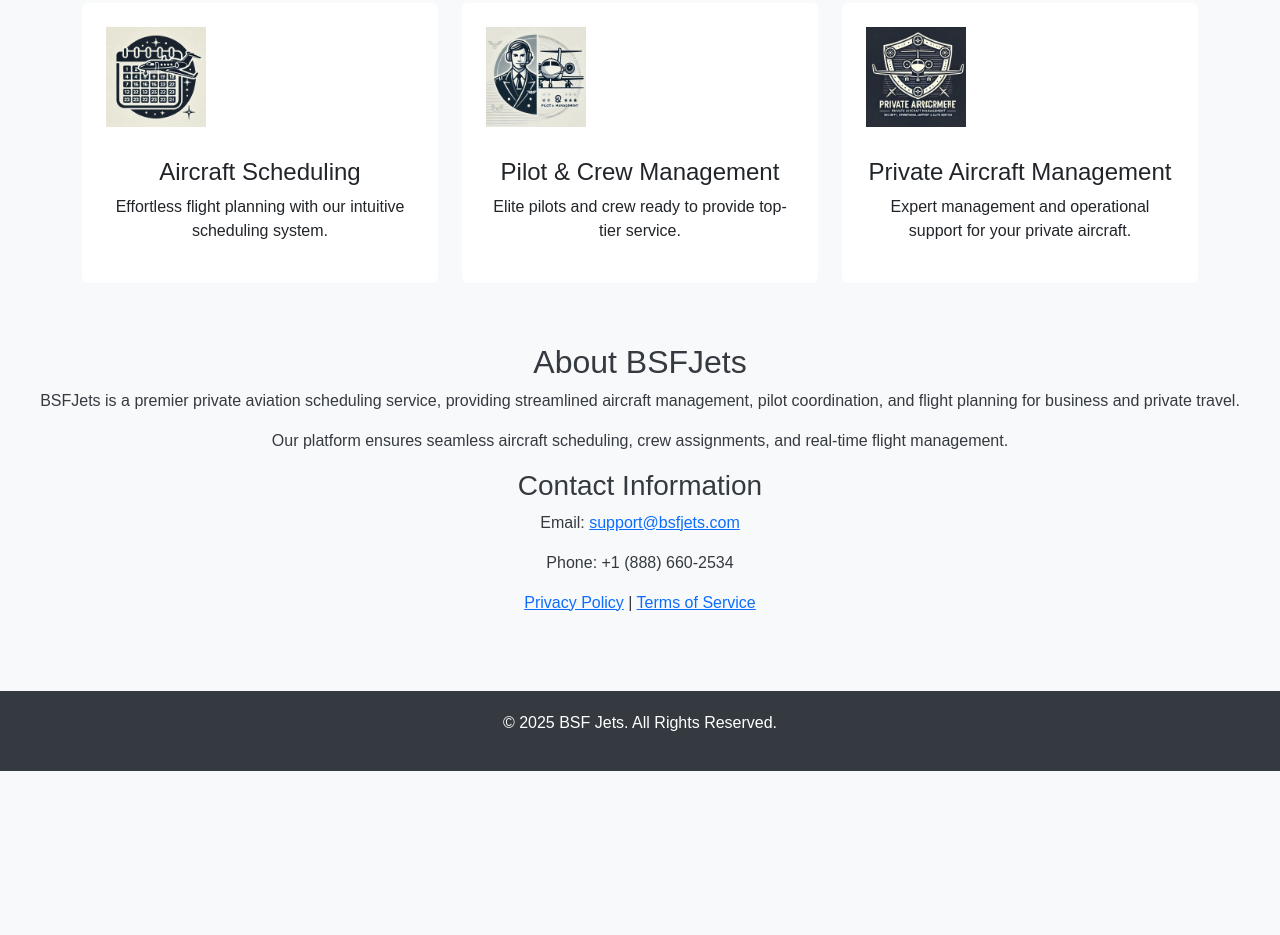
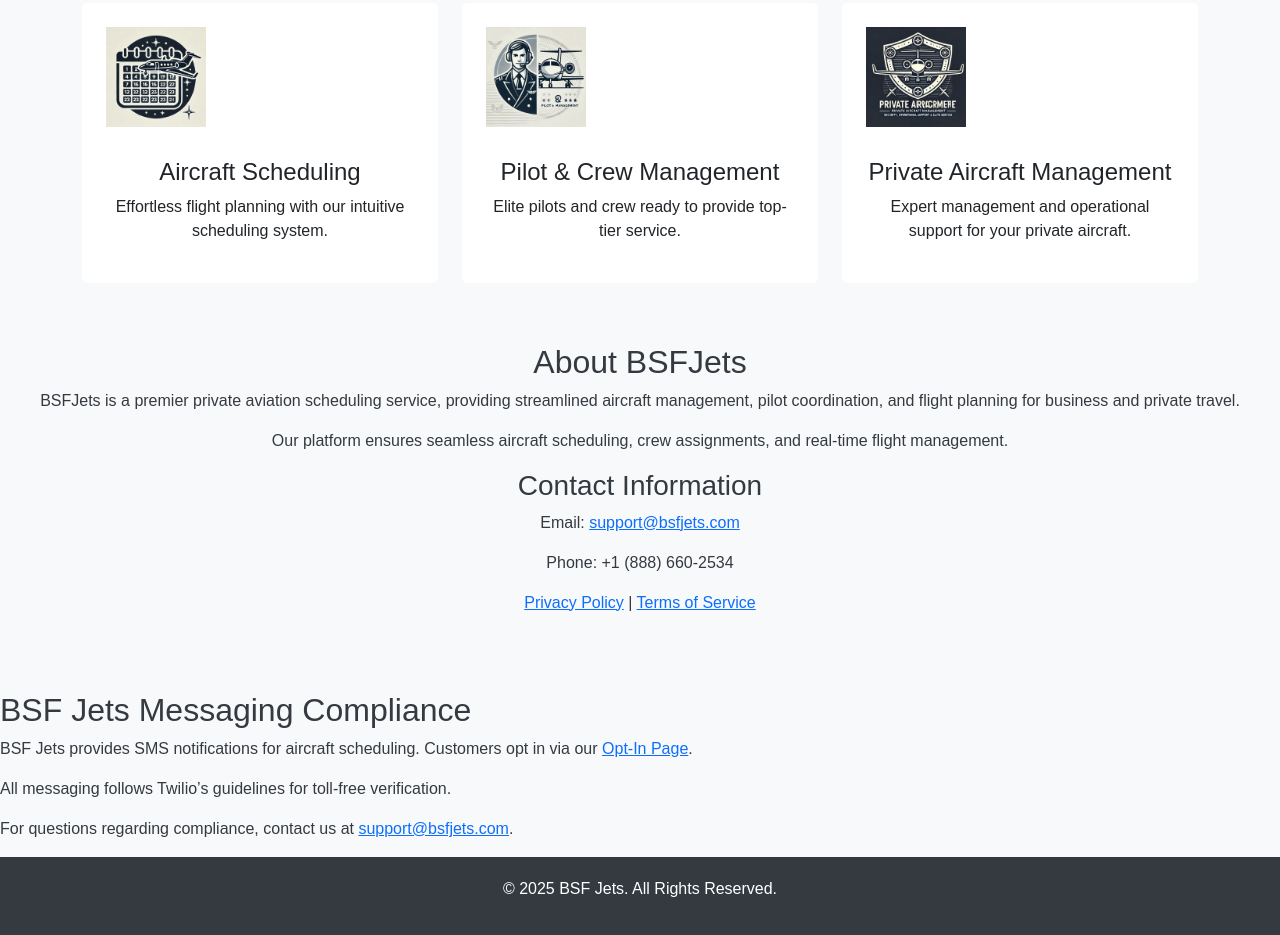
Before and after one commit to kohnejn3/bsfjets-site, a plain HTML site: page index.html in a window 1280 px wide. Shown: the part 1022-1957 px from the top of the page. Before the commit the page ends 1793 px from the top, so only its background shows below. Drawn offline with nearby package versions, Linux system fonts and the light colour scheme.

Commit message:
Update index.html

```diff
--- a/index.html
+++ b/index.html
@@ -94,6 +94,9 @@
     </div>
 
 
+
+
+
     <!-- Contact-About Section -->
 <section id="business-info" class="section bg-light">
     <h2>About BSFJets</h2>
@@ -105,6 +108,14 @@
     <p><a href="/privacy-policy.html">Privacy Policy</a> | <a href="/terms-of-service.html">Terms of Service</a></p>
 </section>
 
+<section id="twilio-compliance">
+    <h2>BSF Jets Messaging Compliance</h2>
+    <p>BSF Jets provides SMS notifications for aircraft scheduling. Customers opt in via our <a href="/opt-in">Opt-In Page</a>.</p>
+    <p>All messaging follows Twilio’s guidelines for toll-free verification.</p>
+    <p>For questions regarding compliance, contact us at <a href="mailto:support@bsfjets.com">support@bsfjets.com</a>.</p>
+</section>
+
+
 
     <!-- Footer -->
     <footer>
```
